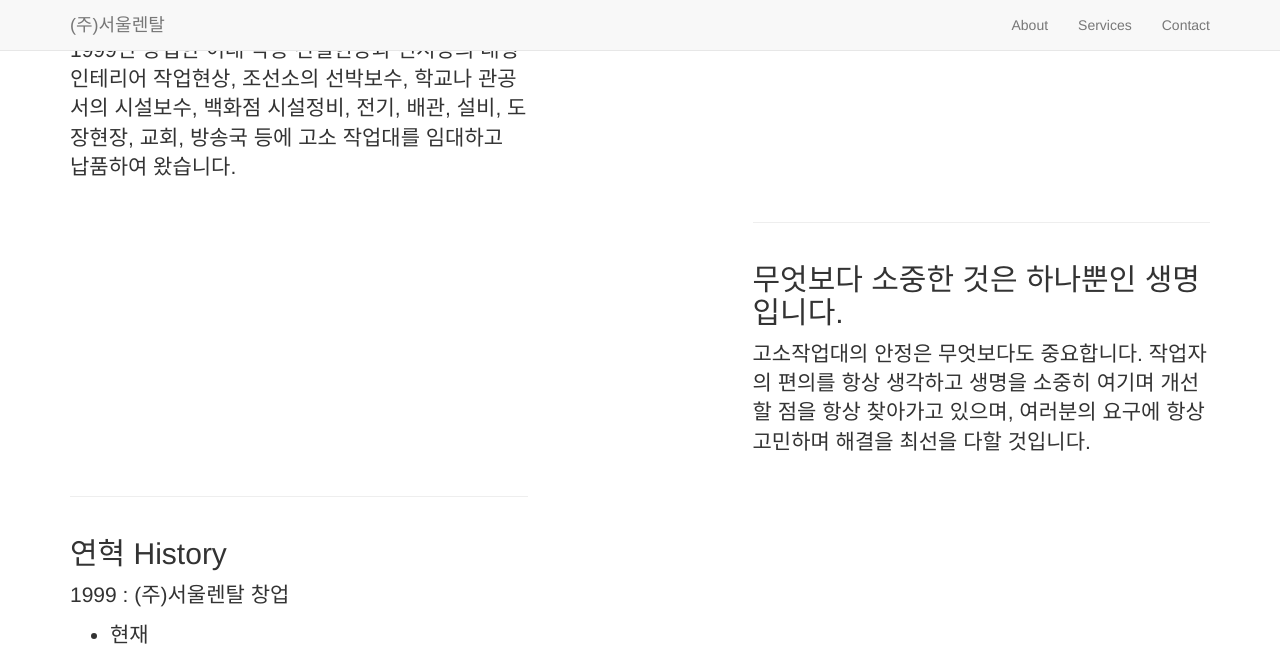
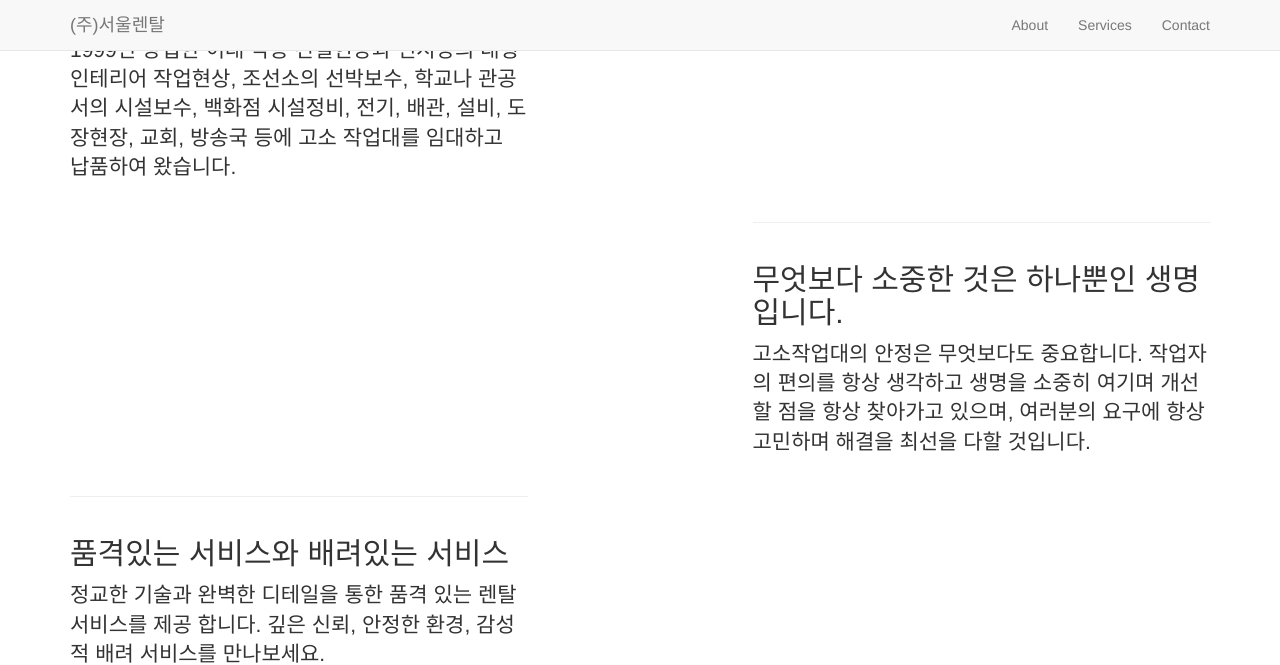
Before and after one commit to seoulrental/seoulrental.github.io, a Jekyll site: the page built from _posts/2014-09-23-services-3.markdown, in a window 1280 px wide and 900 px high, scrolled down 509 px, cut to the strip 0-665 px from the top of the window. Built offline with Jekyll 4.4.1, drawn with Linux system fonts in a browser that asks for light colours; nearby versions of some CDN libraries; library files that are not in the unit come from our copies; some of the changed text lies outside the part shown.

Commit message:
Update 2014-09-23-services-3.markdown

```diff
--- a/_posts/2014-09-23-services-3.markdown
+++ b/_posts/2014-09-23-services-3.markdown
@@ -2,8 +2,7 @@
 layout: default
 img: phones.png
 category: Services
-title: 연혁 History
+title: 품격있는 서비스와 배려있는 서비스
 description: |
 ---
-1999 : (주)서울렌탈 창업
-* 현재
+정교한 기술과 완벽한 디테일을 통한 품격 있는 렌탈 서비스를 제공 합니다. 깊은 신뢰, 안정한 환경, 감성적 배려 서비스를 만나보세요.
```
